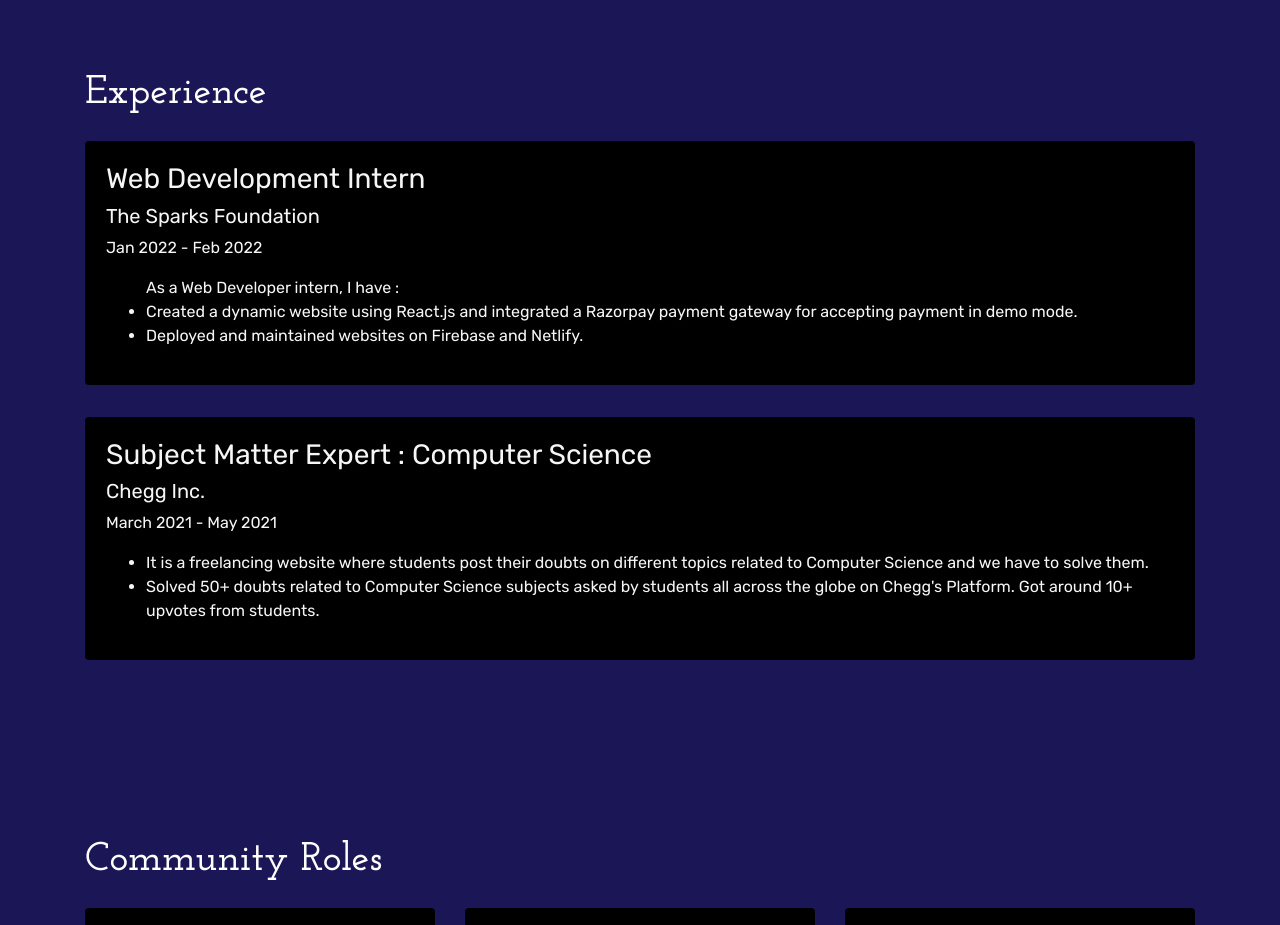
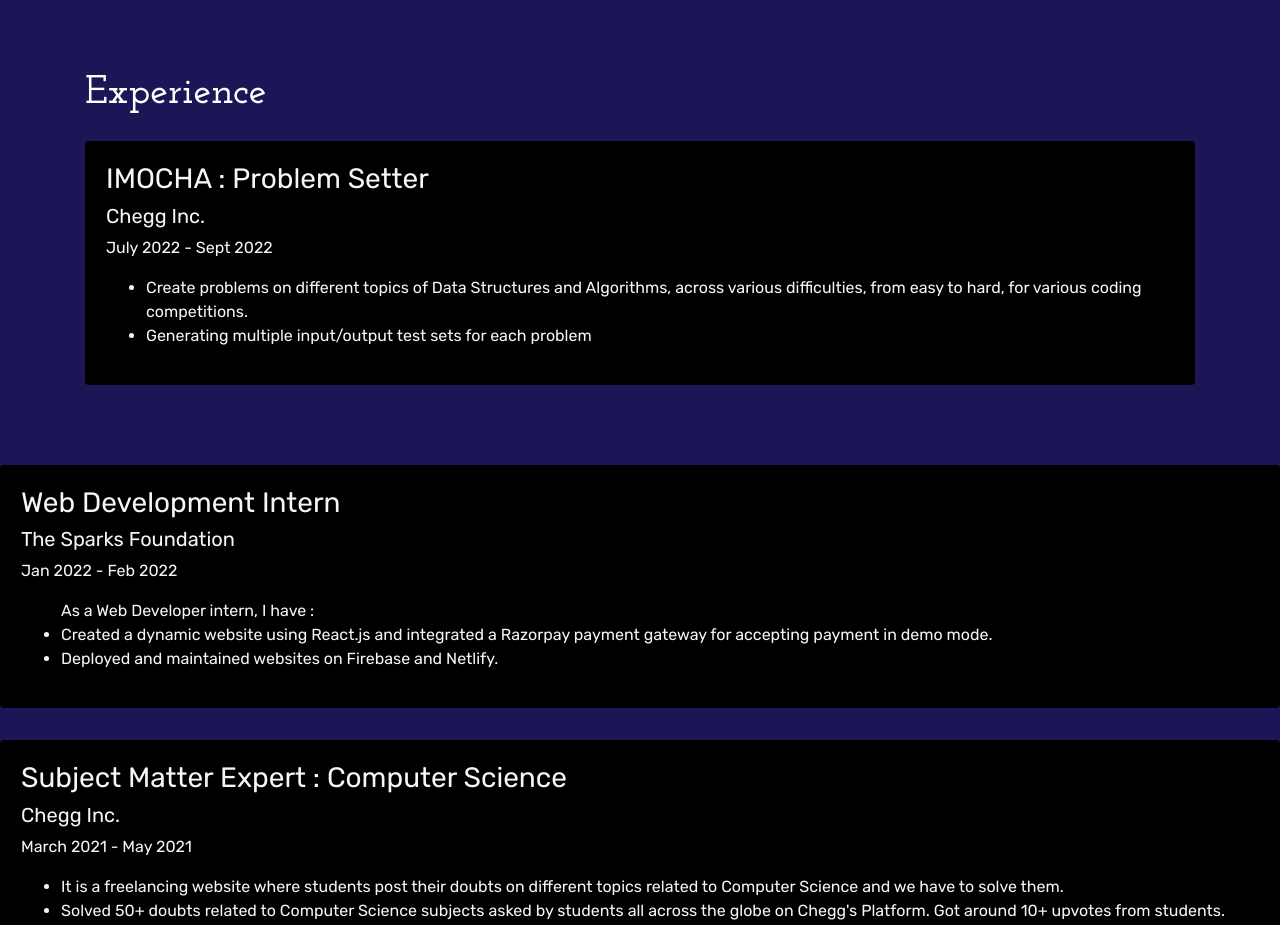
Before and after one commit to Alakhdeepsingh/Portfolio-2022, a plain HTML site: page index.html in a window 1280 px wide. Shown: the part 3580-4505 px from the top of the page. Drawn offline with nearby package versions, Linux system fonts and the light colour scheme; a script that the page names is missing.

Commit message:
Update index.html

```diff
--- a/index.html
+++ b/index.html
@@ -98,8 +98,7 @@
                      in the field of technology.
                   </p>
                   <p class="mb-5 py-1">
-                     <a href="https://drive.google.com/file/d/18wcY-puMj7-N2bMhnRgjOKkQw77PHYjt/view?usp=drivesdk
-" add target="_blank" id="button"
+                     <a href="https://drive.google.com/file/d/18wcY-puMj7-N2bMhnRgjOKkQw77PHYjt/view?usp=drivesdk" add target="_blank" id="button"
                         class="btn btn-md btn-success my-3">Download
                      Resume</a>
                   </p>
@@ -397,6 +396,27 @@
       <section id="experience" class="py-5">
          <div class="container py-5" data-aos="fade-up">
             <h1 class="abc">Experience</h1>
+
+
+             <div class="row py-3">
+               <div class="col-md-12">
+                  <div class="card">
+                     <div class="card-body">
+                        <h3>IMOCHA : Problem Setter</h3>
+                        <h5>Chegg Inc.</h5>
+                        <p>July 2022 - Sept 2022</p>
+                        <ul>
+                           <li>Create problems on different topics of Data Structures and Algorithms, across various difficulties, from easy to hard, for various coding competitions.</li>
+                           <li>Generating multiple input/output test sets for each problem</li>
+                        </ul>
+                     </div>
+                  </div>
+               </div>
+            </div>
+         </div>
+
+
+
             <div class="row py-3">
                <div class="col-md-12">
                   <div class="card">
```
